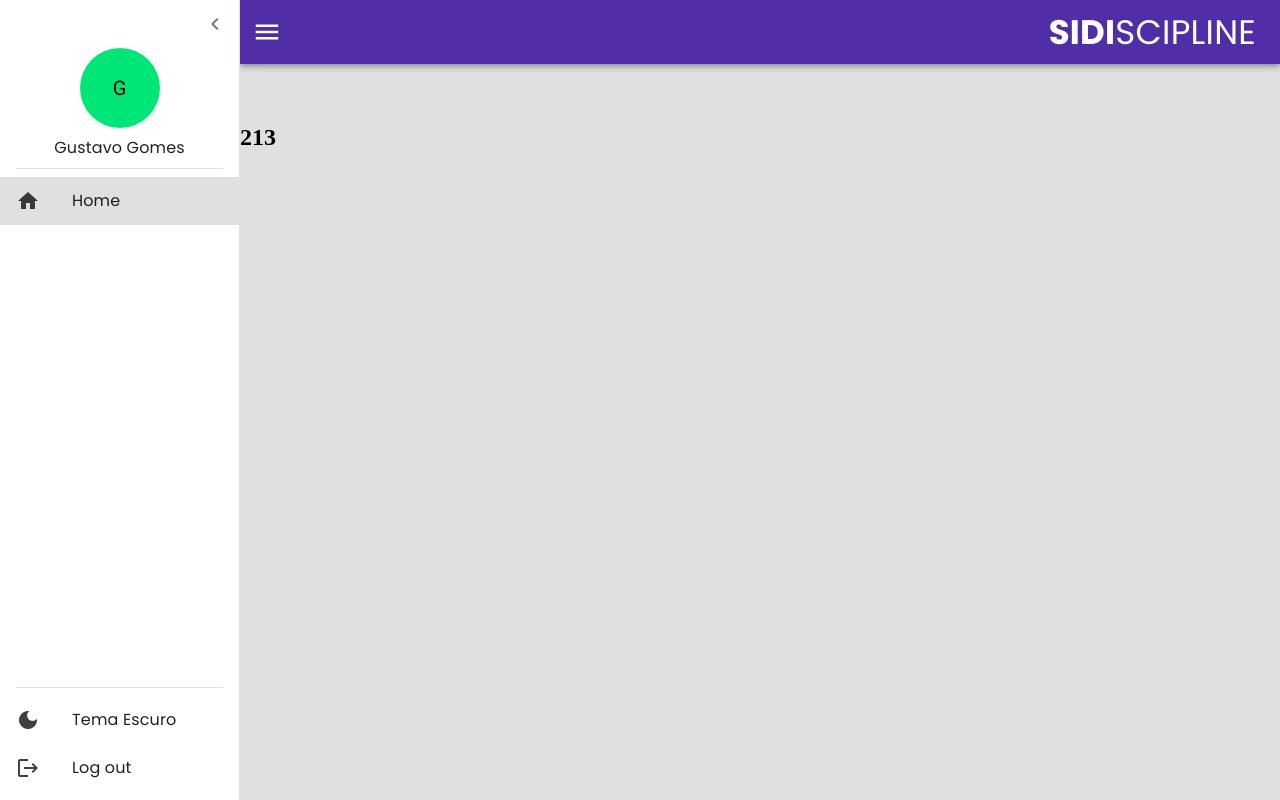
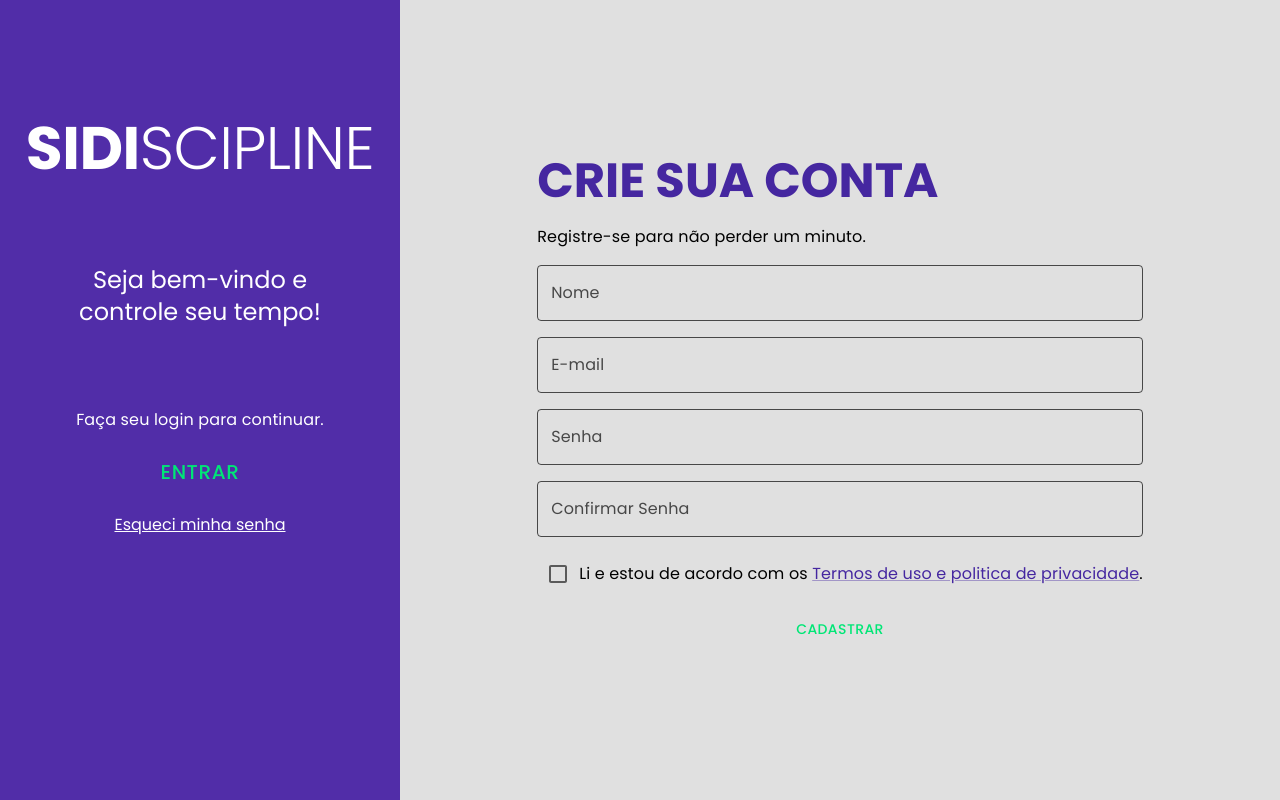
Before and after one commit to joao-felipe-alves-marinho/sidiscipline, a React (Vite) app: page /cadastro in a window 1280 px wide. Before the commit this address led to /home. Built offline with nearby package versions, Linux system fonts and the light colour scheme.

Commit message:
feat: tela cadastro

```diff
--- a/src/App.tsx
+++ b/src/App.tsx
@@ -3,21 +3,32 @@ import { BrowserRouter } from 'react-router-dom';
 import { AppThemeProvider, DrawerProvider } from './shared/contexts';
 import { MenuLateral } from './shared/components';
 import { Routes } from './routes/routes';
+import { RoutesAuth } from './routes/routesAuth';
 
-function App() {
+export const App = () => {
+  const auth = true;
+
+  if (auth) return (
+    <AppThemeProvider>
+      <BrowserRouter>
+        <RoutesAuth />
+      </BrowserRouter>
+    </AppThemeProvider>
+  );
+
   return (
     <AppThemeProvider>
+
       <DrawerProvider>
+        <BrowserRouter>
 
-        <BrowserRouter>
           <MenuLateral>
             <Routes />
           </MenuLateral>
+
         </BrowserRouter>
+      </DrawerProvider>
 
-      </DrawerProvider>
     </AppThemeProvider>
   );
-}
-
-export default App;
+};
--- a/src/main.tsx
+++ b/src/main.tsx
@@ -1,7 +1,7 @@
 import React from 'react';
 import ReactDOM from 'react-dom/client';
 
-import App from './App.tsx';
+import { App } from './App';
 
 ReactDOM.createRoot(document.getElementById('root')!).render(
   <React.StrictMode>
--- a/src/pages/home/Home.tsx
+++ b/src/pages/home/Home.tsx
@@ -3,7 +3,7 @@ import { LayoutBase } from '../../shared/layouts';
 export const Home = () => {
     return (
         <LayoutBase>
-            <h2>213</h2>
+            <h1>Home</h1>
         </LayoutBase>
     );
 };
--- a/src/routes/routes.tsx
+++ b/src/routes/routes.tsx
@@ -1,4 +1,4 @@
-import { Route, Routes as Switch, Navigate } from 'react-router-dom';
+import { Route, Routes as Switch } from 'react-router-dom';
 
 import { Home } from '../pages';
 
@@ -7,7 +7,6 @@ export const Routes = () => {
     return (
         <Switch>
             <Route path='/home' element={<Home />} />
-            <Route path='*' element={<Navigate to='home' />} />
         </Switch>
     );
 };
--- /dev/null
+++ b/src/routes/routesAuth.tsx
@@ -0,0 +1,16 @@
+import { Navigate, Route, Routes as Switch } from 'react-router-dom';
+
+import { Cadastro, Login, RecuperarSenha } from '../shared/components';
+
+
+export const RoutesAuth = () => {
+    return (
+        <Switch>
+            <Route path='/login' element={<Login />} />
+            <Route path='/cadastro' element={<Cadastro />} />
+            <Route path='/recuperar-senha' element={<RecuperarSenha />} />
+
+            <Route path='*' element={<Navigate to='/cadastro' />} />
+        </Switch>
+    );
+};
--- /dev/null
+++ b/src/shared/components/auth/Cadastro.tsx
@@ -0,0 +1,43 @@
+import { Box, Button, Checkbox, FormControlLabel, Link, Stack, TextField, Typography, useTheme } from '@mui/material';
+
+export const Cadastro = () => {
+    const theme = useTheme();
+
+    return (
+        <Box height='100%' width='100%' display='flex'>
+            <Box
+                height='100%'
+                width={theme.spacing(50)}
+                bgcolor='primary.main'
+                display='flex'
+                flexDirection='column'
+                alignItems='center'
+                color='primary.contrastText'
+            >
+                <Typography mt={14} variant='h2' color=''><b>SIDI</b>SCIPLINE</Typography>
+                <Typography mx={6} mt={10} align='center' variant='h5'>Seja bem-vindo e controle seu tempo!</Typography>
+                <Typography mt={10} mb={2}>Faça seu login para continuar.</Typography>
+                <Button href='/login' sx={{ width: theme.spacing(35), height: theme.spacing(6), fontSize: theme.spacing(2.5) }} color='secondary'>Entrar</Button>
+                <Link fontFamily='Poppins' mt={2} color='inherit' underline='always' href='/recuperar-senha'>Esqueci minha senha</Link>
+
+            </Box>
+            <Box flex={1} display='flex' justifyContent='center' alignItems='center' m={2}>
+                <Stack spacing={2} component='form' onSubmit={() => console.log('submited')}>
+                    <Typography color='primary.dark' variant='h3'><b>CRIE SUA CONTA</b></Typography>
+                    <Typography mt={1} mb={4}>Registre-se para não perder um minuto.</Typography>
+                    <TextField label='Nome' placeholder='Gustavo Silva' />
+                    <TextField label='E-mail' placeholder='gustavo.silva@gmail.com' />
+                    <TextField label='Senha' placeholder='********' />
+                    <TextField label='Confirmar Senha' placeholder='********' />
+                    <FormControlLabel
+                        control={<Checkbox color='secondary'/>}
+                        label={<Typography>
+                            Li e estou de acordo com os <Link color='primary.dark'>Termos de uso e politica de privacidade</Link>.
+                        </Typography>}
+                    />
+                    <Button type='submit' color='secondary'>Cadastrar</Button>
+                </Stack>
+            </Box>
+        </Box >
+    );
+};
--- /dev/null
+++ b/src/shared/components/auth/Login.tsx
@@ -0,0 +1,7 @@
+import { Typography } from '@mui/material';
+
+export const Login= () => {
+    return (
+        <Typography>123ojsad</Typography>
+    );
+};
--- /dev/null
+++ b/src/shared/components/auth/RecuperarSenha.tsx
@@ -0,0 +1,5 @@
+export const RecuperarSenha = () => {
+    return (
+        <h1>sdoqwojdqj</h1>
+    );
+};
--- a/src/shared/components/index.ts
+++ b/src/shared/components/index.ts
@@ -1 +1,4 @@
 export * from './menu-lateral/MenuLateral';
+export * from './auth/Login';
+export * from './auth/Cadastro';
+export * from './auth/RecuperarSenha';
--- a/src/shared/components/menu-lateral/MenuLateral.tsx
+++ b/src/shared/components/menu-lateral/MenuLateral.tsx
@@ -46,7 +46,7 @@ export const MenuLateral: React.FC<PropsWithChildren> = ({ children }) => {
                                 display='flex'
                                 justifyContent='flex-end'
                             >
-                                <IconButton onClick={toggleDrawer} aria-label='closeMenu' size='large' >
+                                <IconButton onClick={toggleDrawer} aria-label='Fechar o menu lateral' size='large' >
                                     <ChevronLeft />
                                 </IconButton>
                             </Box>
--- a/src/shared/layouts/LayoutBase.tsx
+++ b/src/shared/layouts/LayoutBase.tsx
@@ -1,13 +1,18 @@
 import { PropsWithChildren } from 'react';
-import { AppBar, Box, Icon, IconButton, Toolbar, Typography } from '@mui/material';
+
+import { AppBar, Box, Icon, IconButton, Toolbar, Typography, useMediaQuery, useTheme } from '@mui/material';
 
 import { useDrawerContext } from '../contexts';
 
 export const LayoutBase: React.FC<PropsWithChildren> = ({ children }) => {
     const { toggleDrawer } = useDrawerContext();
 
+    const theme = useTheme();
+    const xsDown = useMediaQuery(theme.breakpoints.down('xs'));
+    const smDown = useMediaQuery(theme.breakpoints.down('sm'));
+
     return (
-        <Box height='100%' width='100%' display='flex' flexDirection='column' gap={5}>
+        <Box height='100vh' width='100%' display='flex' flexDirection='column' gap={5}>
             <AppBar position='static' color='primary'>
                 <Toolbar
                     disableGutters
@@ -19,15 +24,17 @@ export const LayoutBase: React.FC<PropsWithChildren> = ({ children }) => {
                         onClick={toggleDrawer}
                         size='large'
                         color='inherit'
-                        aria-label='menuButton'
+                        aria-label='Abre o menu lateral'
                     >
                         <Icon sx={{ fontSize: 30 }} >menu</Icon>
                     </IconButton>
 
-                    <Typography pr={3} variant='h4'><b>SIDI</b>SCIPLINE</Typography>
+                    <Typography pr={3} variant={xsDown ? 'h5' : smDown ? 'h4' : 'h3'}><b>SIDI</b>SCIPLINE</Typography>
                 </Toolbar>
             </AppBar>
+            <Box flex={1}>
             {children}
+            </Box>
         </Box>
     );
 };
--- a/src/shared/themes/Light.ts
+++ b/src/shared/themes/Light.ts
@@ -1,5 +1,8 @@
 import { common, deepPurple, green, grey } from '@mui/material/colors';
 import { createTheme } from '@mui/material';
+
+const contrastGrey = '#000000ae';
+const contrastGrey2 = '#000000bf';
 
 export const LightTheme = createTheme({
     palette: {
@@ -28,6 +31,15 @@ export const LightTheme = createTheme({
         }
     },
 
+    breakpoints: {
+        values: {
+            xs: 300,
+            sm: 600,
+            md: 900,
+            lg: 1200,
+            xl: 1536,
+        }
+    },
 
     components: {
         MuiButton: {
@@ -55,7 +67,7 @@ export const LightTheme = createTheme({
         MuiListItemIcon: {
             styleOverrides: {
                 root: {
-                    color: '#000000bf'
+                    color: contrastGrey2
                 }
             }
         },
@@ -63,8 +75,35 @@ export const LightTheme = createTheme({
         MuiListItemText: {
             defaultProps: {
                 primaryTypographyProps: {
-                    color: '#000000bf'
+                    color: contrastGrey2
                 }
+            }
+        },
+
+        MuiTextField: {
+            styleOverrides: {
+                root: {
+                    '& label': {
+                        color: contrastGrey,
+                    },
+                    '& label.Mui-focused': {
+                        color: contrastGrey,
+                    },
+                    '& .MuiInput-underline:after': {
+                        borderBottomColor: contrastGrey,
+                    },
+                    '& .MuiOutlinedInput-root': {
+                        '& fieldset': {
+                            borderColor: contrastGrey,
+                        },
+                        '&:hover fieldset': {
+                            borderColor: contrastGrey,
+                        },
+                        '&.Mui-focused fieldset': {
+                            borderColor: contrastGrey,
+                        },
+                    },
+                },
             }
         }
     }
```
